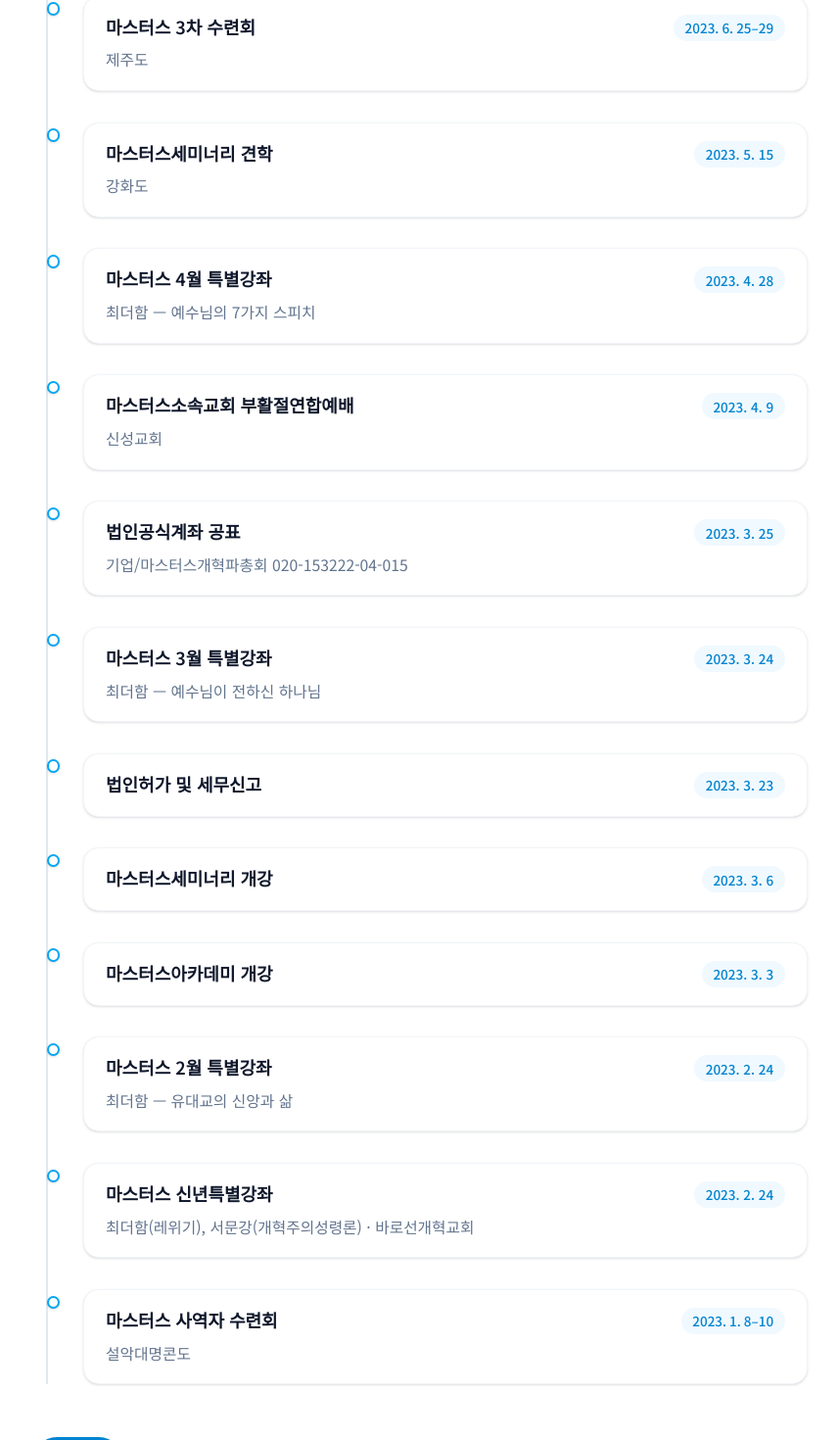
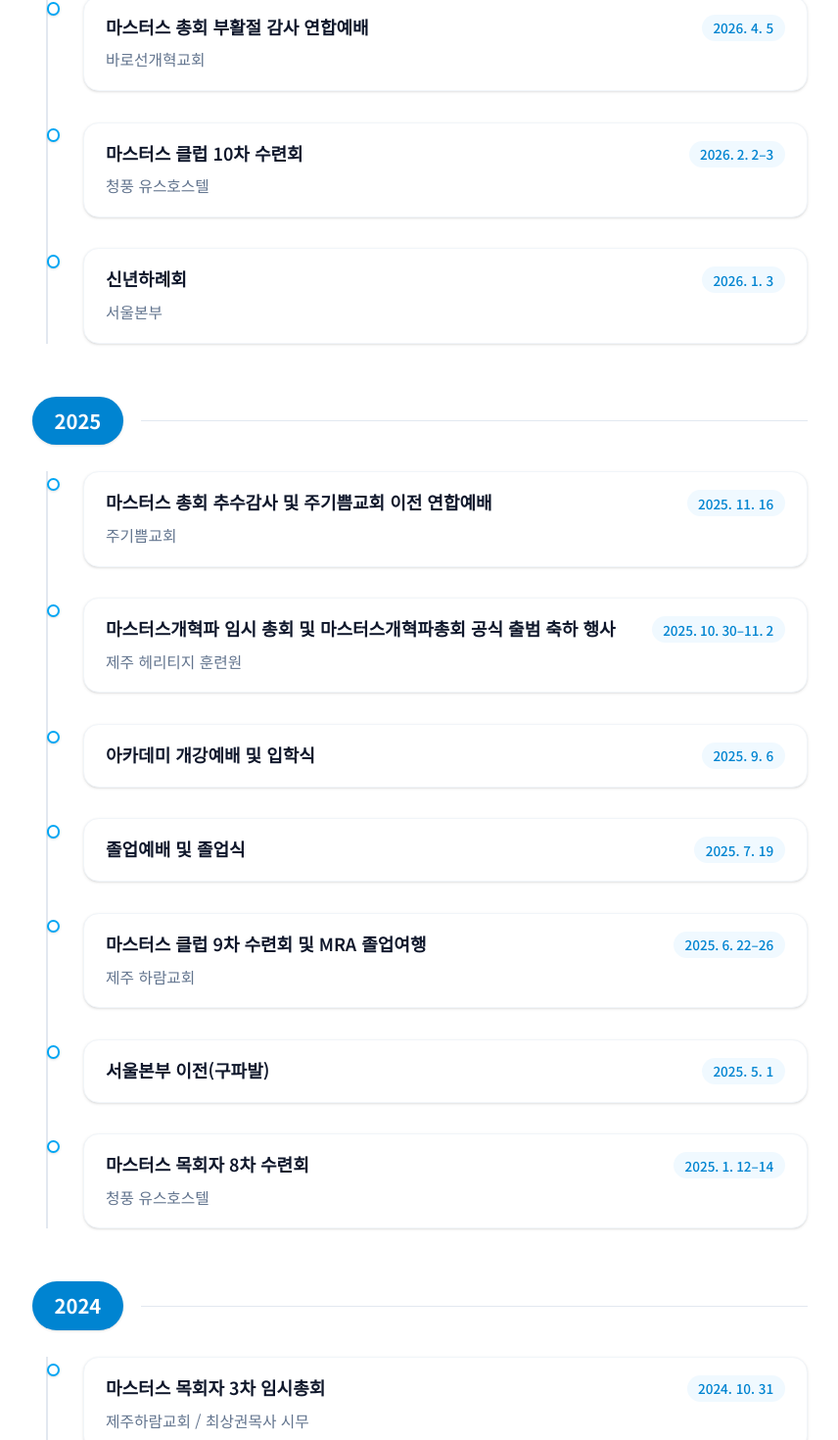
Before and after one commit to jeoniltae/mareca, a Next.js app: page /about/history in a window 1280 px wide. Shown: the part 678-2148 px from the top of the page at 98% size, without its empty margins (211-1067 px from the left). Built offline with nearby package versions, Linux system fonts and the light colour scheme; no server answers.

Commit message:
update: 연혁 페이지에 2021-2026년 주요 행사 추가 및 기존 행사 수정

```diff
--- a/src/app/about/history/page.tsx
+++ b/src/app/about/history/page.tsx
@@ -4,27 +4,69 @@ export const metadata = { title: '연혁 및 주요 행사' }
 
 const HISTORY: { year: number; events: { date: string; title: string; desc?: string }[] }[] = [
   {
+    year: 2026,
+    events: [
+      { date: '4. 5', title: '마스터스 총회 부활절 감사 연합예배', desc: '바로선개혁교회' },
+      { date: '2. 2–3', title: '마스터스 클럽 10차 수련회', desc: '청풍 유스호스텔' },
+      { date: '1. 3', title: '신년하례회', desc: '서울본부' },
+    ],
+  },
+  {
+    year: 2025,
+    events: [
+      { date: '11. 16', title: '마스터스 총회 추수감사 및 주기쁨교회 이전 연합예배', desc: '주기쁨교회' },
+      { date: '10. 30–11. 2', title: '마스터스개혁파 임시 총회 및 마스터스개혁파총회 공식 출범 축하 행사', desc: '제주 헤리티지 훈련원' },
+      { date: '9. 6', title: '아카데미 개강예배 및 입학식' },
+      { date: '7. 19', title: '졸업예배 및 졸업식' },
+      { date: '6. 22–26', title: '마스터스 클럽 9차 수련회 및 MRA 졸업여행', desc: '제주 하람교회' },
+      { date: '5. 1', title: '서울본부 이전(구파발)' },
+      { date: '1. 12–14', title: '마스터스 목회자 8차 수련회', desc: '청풍 유스호스텔' },
+    ],
+  },
+  {
+    year: 2024,
+    events: [
+      { date: '10. 31', title: '마스터스 목회자 3차 임시총회', desc: '제주하람교회 / 최상권목사 시무' },
+      { date: '9. 23–26', title: '본부 주소지 관련 송기수 장로 방문' },
+      { date: '8. 14–16', title: '마스터스 목회자 7차 수련회', desc: '청풍 유스호스텔' },
+      { date: '4. 19', title: '본부건립 및 그 외 안건으로 회의소집', desc: '임마누엘교회 김중득 목사, 서길교회 변성휘 목사가 헌법 의견에 동의하지 않아 자진 탈퇴함\n본부 관련 사역들 전면 보류 및 수정 요함' },
+      { date: '2. 16', title: '서길교회 뒤 1260평에 본부 건립을 위한 건축위원장 및 건축위원들 선임', desc: '서길교회 / 변성휘목사 시무' },
+      { date: '2. 13–15', title: '사경회', desc: '제주하람교회 / 최상권목사 시무' },
+      { date: '1. 21–23', title: '마스터스 목회자 6차 수련회', desc: '바로선개혁교회' },
+    ],
+  },
+  {
     year: 2023,
     events: [
-      { date: '6. 25–29', title: '마스터스 3차 수련회', desc: '제주도' },
-      { date: '5. 15', title: '마스터스세미너리 견학', desc: '강화도' },
+      { date: '10. 31', title: '제2차 임시총회', desc: '제주하람교회 / 최상권목사 시무' },
+      { date: '6. 25–29', title: '마스터스 목회자 4차 수련회', desc: '제주 오랑주리' },
+      { date: '6. 25–29', title: '마스터스세미너리 견학', desc: '강화도' },
       { date: '4. 28', title: '마스터스 4월 특별강좌', desc: '최더함 — 예수님의 7가지 스피치' },
-      { date: '4. 9', title: '마스터스소속교회 부활절연합예배', desc: '신성교회' },
+      { date: '4. 9', title: '마스터스총회 부활절 연합 예배', desc: '신성교회 / 임현상목사 시무' },
       { date: '3. 25', title: '법인공식계좌 공표', desc: '기업/마스터스개혁파총회 020-153222-04-015' },
       { date: '3. 24', title: '마스터스 3월 특별강좌', desc: '최더함 — 예수님이 전하신 하나님' },
-      { date: '3. 23', title: '법인허가 및 세무신고' },
-      { date: '3. 6', title: '마스터스세미너리 개강' },
+      { date: '3. 23', title: '고유번호증 발급 (제주 세무서장)', desc: '고유번호 742-82-00681' },
+      { date: '3. 9', title: '등기사항전부증명서 발급' },
       { date: '3. 3', title: '마스터스아카데미 개강' },
-      { date: '2. 24', title: '마스터스 2월 특별강좌', desc: '최더함 — 유대교의 신앙과 삶' },
       { date: '2. 24', title: '마스터스 신년특별강좌', desc: '최더함(레위기), 서문강(개혁주의성령론) · 바로선개혁교회' },
-      { date: '1. 8–10', title: '마스터스 사역자 수련회', desc: '설악대명콘도' },
+      { date: '2. 22', title: '비영리법인 설립허가증 발급' },
+      { date: '1. 8–10', title: '마스터스 목회자 3차 수련회', desc: '오색그린야드호텔' },
     ],
   },
   {
     year: 2022,
     events: [
-      { date: '10. 31', title: '창립예배 및 총회헌법 통과' },
-      { date: '6. 21–29', title: '총회설립준비를 위한 1차 수련회', desc: '제주 하람교회, 서길교회' },
+      { date: '10. 31', title: '마스터스개혁파총회 창립예배', desc: '서길교회 / 변성휘목사 (제1차 임시총회)\n총회원 56명 중 43명이 출석하여 의장선출외 8개의 안건을 통과시킴' },
+      { date: '10. 23', title: '창립예배를 위한 사모기도회 및 마스터스설명회', desc: '바로선개혁교회 / 최더함목사 시무' },
+      { date: '10. 8', title: '마스터스아카데미(MRT-A) 첫 개강', desc: '바로선개혁교회 / 최더함목사 시무' },
+      { date: '9. 15–16', title: '마스터스 아카데미 교수 수련회 및 2차 수련회', desc: '오색그린야드호텔' },
+      { date: '6. 26-29', title: '총회설립준비를 위한 1차 수련회', desc: '제주 하람교회, 서길교회' },
+    ],
+  },
+  {
+    year: 2021,
+    events: [
+      { date: '11. 15', title: '마스터스개혁파총회 설립 선포식', desc: '하람교회 / 최상권목사 시무' },
     ],
   },
 ]
@@ -77,7 +119,7 @@ export default function AboutHistoryPage() {
                         </span>
                       </div>
                       {event.desc && (
-                        <p className="mt-1.5 text-sm text-slate-500 leading-relaxed">{event.desc}</p>
+                        <p className="mt-1.5 text-sm text-slate-500 leading-relaxed whitespace-pre-line">{event.desc}</p>
                       )}
                     </div>
                   </div>
--- a/src/components/shared/Footer.tsx
+++ b/src/components/shared/Footer.tsx
@@ -84,7 +84,7 @@ export function Footer() {
       <div className="border-t border-slate-700">
         <div className="max-w-7xl mx-auto px-4 sm:px-6 lg:px-8 py-4">
           <p className="text-sm text-slate-500">
-            © Copyright 2023. 마스터스개혁파총회 All Rights Reserved.
+            © Copyright 2021. 마스터스개혁파총회 All Rights Reserved.
           </p>
         </div>
       </div>
```
